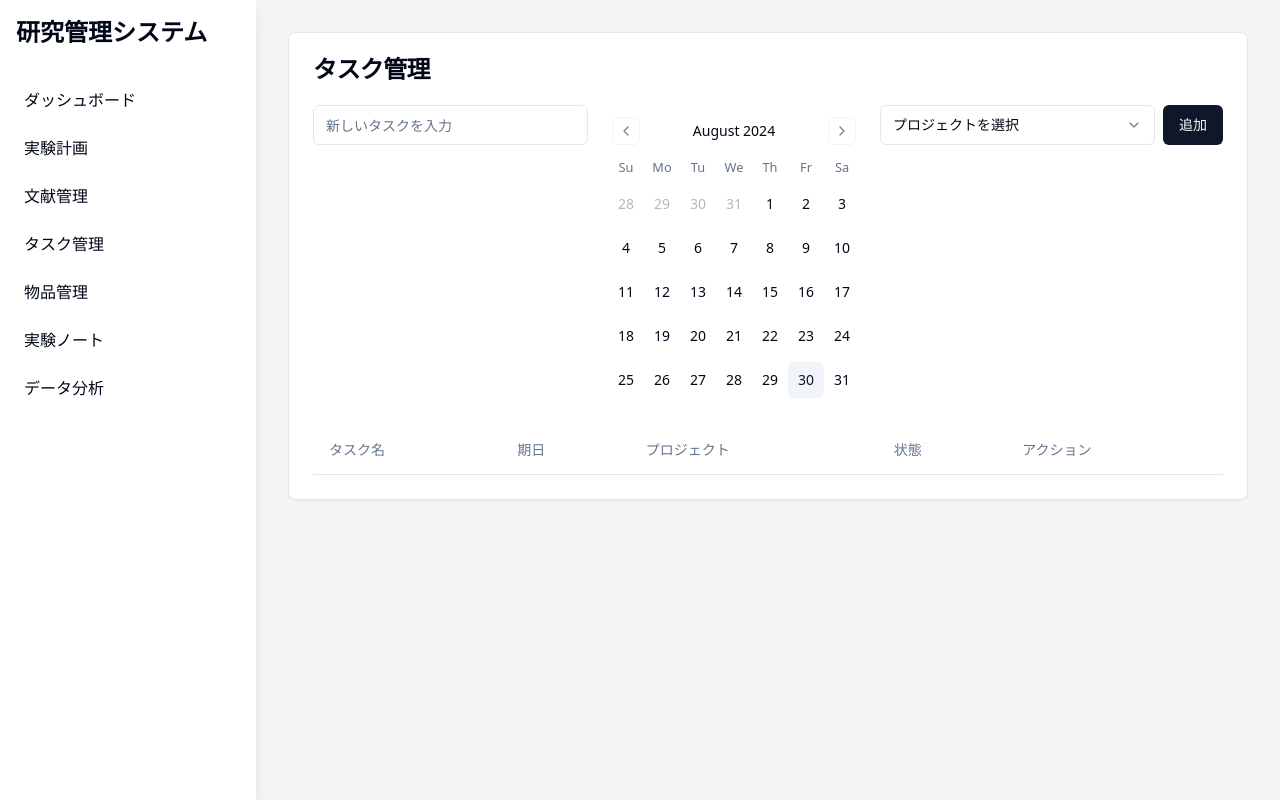
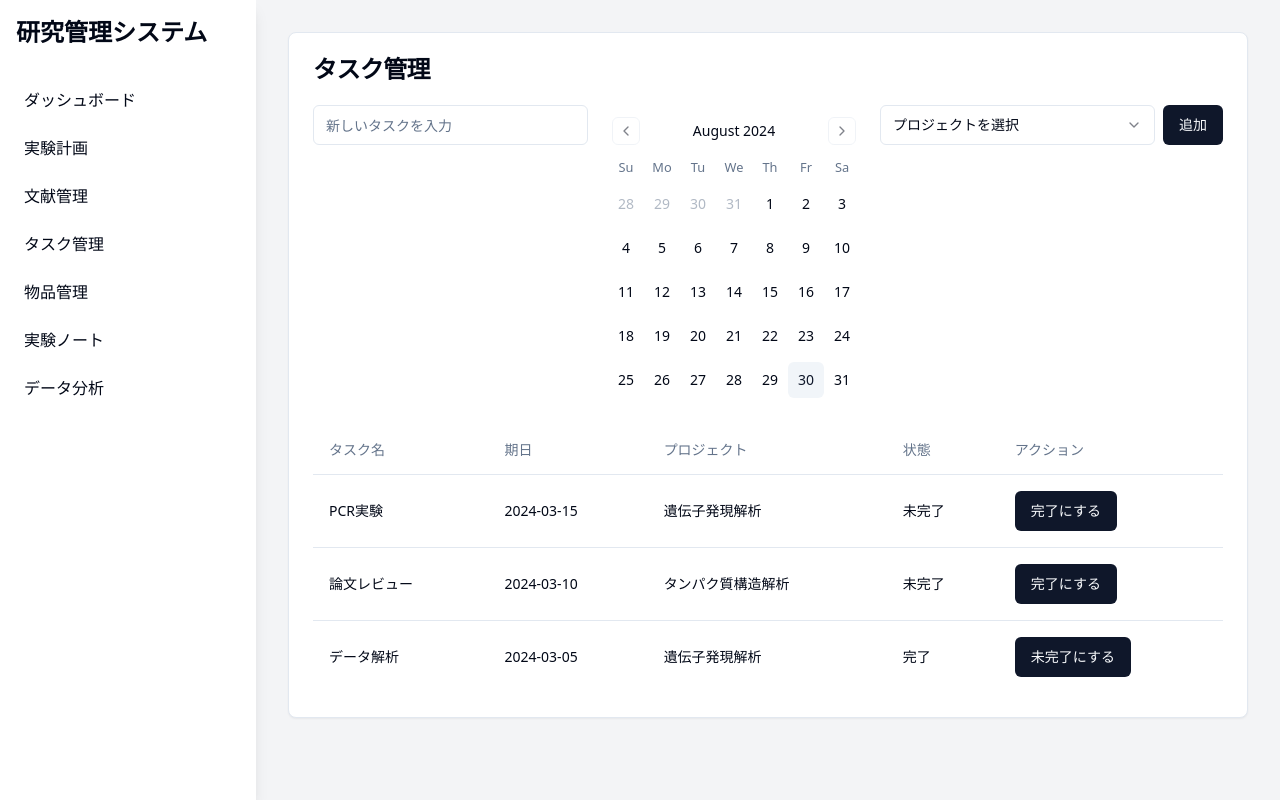
Before and after one commit to ronginooth/research-management-hub, a React (Vite) app: page /tasks in a window 1280 px wide. Built offline with nearby package versions, Linux system fonts and the light colour scheme.

Commit message:
Implement task database integration
Create a database for task storage and modify the task component to read and display tasks from the database.
[skip gpt_engineer]

```diff
--- a/src/components/TaskManager.jsx
+++ b/src/components/TaskManager.jsx
@@ -1,4 +1,4 @@
-import React, { useState } from 'react';
+import React, { useState, useEffect } from 'react';
 import { Button } from "@/components/ui/button";
 import { Input } from "@/components/ui/input";
 import { Table, TableBody, TableCell, TableHead, TableHeader, TableRow } from "@/components/ui/table";
@@ -7,21 +7,28 @@ import { Calendar } from "@/components/ui/calendar";
 import { Select, SelectContent, SelectItem, SelectTrigger, SelectValue } from "@/components/ui/select";
 import { format, isToday, isThisWeek } from "date-fns";
 import { Link } from 'react-router-dom';
+import { getTasks, addTask as addTaskToDb, updateTask as updateTaskInDb } from '../utils/taskDatabase';
 
-const TaskManager = ({ tasks, addTask, updateTask, projects }) => {
+const TaskManager = ({ projects }) => {
+  const [tasks, setTasks] = useState([]);
   const [newTask, setNewTask] = useState('');
   const [selectedDate, setSelectedDate] = useState(null);
   const [selectedProject, setSelectedProject] = useState('');
 
+  useEffect(() => {
+    setTasks(getTasks());
+  }, []);
+
   const handleAddTask = () => {
     if (newTask.trim() !== '') {
-      addTask({
+      const task = addTaskToDb({
         name: newTask,
         status: '未完了',
         dueDate: selectedDate ? format(selectedDate, 'yyyy-MM-dd') : null,
         project: selectedProject,
         timeframe: getTimeframe(selectedDate),
       });
+      setTasks([...tasks, task]);
       setNewTask('');
       setSelectedDate(null);
       setSelectedProject('');
@@ -40,7 +47,9 @@ const TaskManager = ({ tasks, addTask, updateTask, projects }) => {
       ...task,
       status: task.status === '完了' ? '未完了' : '完了'
     };
-    updateTask(updatedTask);
+    if (updateTaskInDb(updatedTask)) {
+      setTasks(tasks.map(t => t.id === updatedTask.id ? updatedTask : t));
+    }
   };
 
   return (
--- /dev/null
+++ b/src/utils/taskDatabase.js
@@ -0,0 +1,28 @@
+let tasks = [
+  { id: 1, name: 'PCR実験', status: '未完了', dueDate: '2024-03-15', project: 1, timeframe: '今週' },
+  { id: 2, name: '論文レビュー', status: '未完了', dueDate: '2024-03-10', project: 2, timeframe: '今日' },
+  { id: 3, name: 'データ解析', status: '完了', dueDate: '2024-03-05', project: 1, timeframe: '今週' },
+];
+
+export const getTasks = () => tasks;
+
+export const addTask = (task) => {
+  const newTask = { ...task, id: tasks.length + 1 };
+  tasks.push(newTask);
+  return newTask;
+};
+
+export const updateTask = (updatedTask) => {
+  const index = tasks.findIndex(task => task.id === updatedTask.id);
+  if (index !== -1) {
+    tasks[index] = updatedTask;
+    return true;
+  }
+  return false;
+};
+
+export const deleteTask = (id) => {
+  const initialLength = tasks.length;
+  tasks = tasks.filter(task => task.id !== id);
+  return tasks.length !== initialLength;
+};
```
